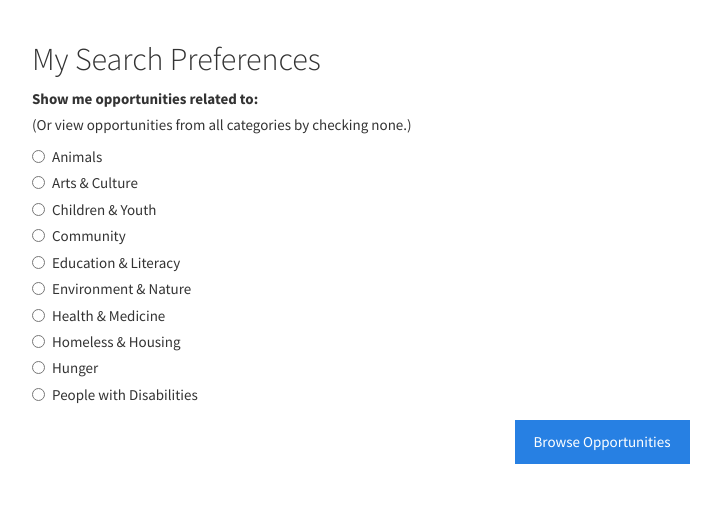
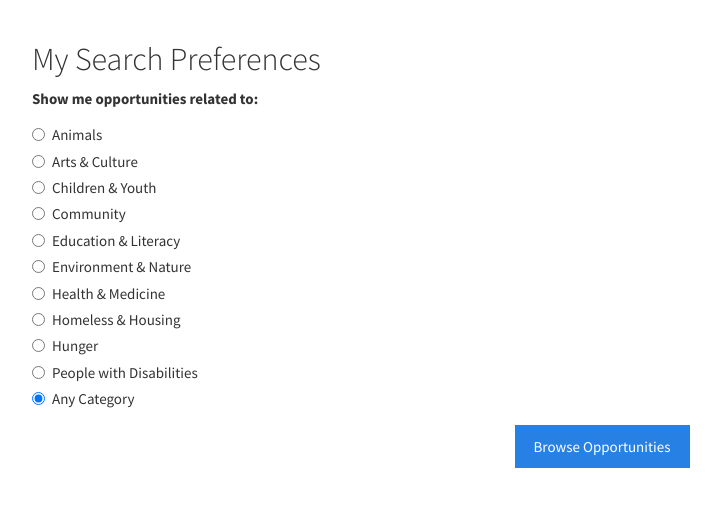
Before and after one commit to hendricksonsarahl/voluntr, a Flask app: page /filters in a window 1280 px wide. Shown: the part 51-558 px from the top of the page, without its empty margins (38-759 px from the left). Run offline with Flask 2, Linux system fonts and the light colour scheme; some libraries are stand-ins or nearby versions.

Commit message:
add Any Category radio button to search filters form

```diff
--- a/templates/volunteer/filters.html
+++ b/templates/volunteer/filters.html
@@ -15,7 +15,6 @@
         </div>
         <div class="form-group">
           <label for="category">Show me opportunities related to:</label>
-            <p>(Or view opportunities from all categories by checking none.)</p>
             {% for key, value in categories.items() %}
             <div class="radio">
               <label>
@@ -23,6 +22,11 @@
               </label>
             </div>
             {% endfor %}
+            <div class="radio">
+              <label>
+                <input id="all" type="radio" name="category" value="all" checked="checked">Any Category
+              </label>
+            </div>
           </div>
 
         <div class="form-group hidden">
--- a/voluntr.py
+++ b/voluntr.py
@@ -28,7 +28,7 @@ def set_filters():
         if 'category' in request.form.keys(): # if category was in form sent. assign it to var
             category = request.form['category']
         else:
-            category = "all" # if not set to "all"
+            category = "all" # if no category in form data, set to "all"
 
         resp = make_response(redirect("/opportunities")) # tells the cookie to redirect to /opp after setting cookie
         resp.set_cookie('filters', str("0 " + category)) # prepares cookie to be set with index of zero
```
